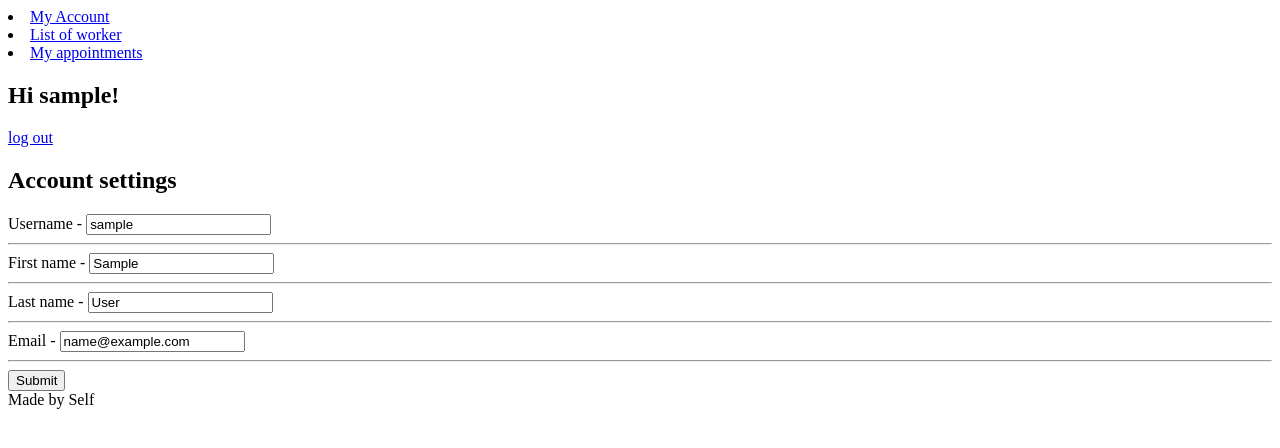
After one commit to self51/Customer-service, a Django app: page /accounts/settings/1/ in a window 1280 px wide. The commit adds this page. Shown: the top 448 px of the page. Run offline with Django 3.2, Linux system fonts and the light colour scheme; the visitor is signed in with stand-in values (Sample User, id 1); data comes from the database, SQL or seed files in the repository.

Commit message:
Added the ability to update user's data

```diff
--- a/customer_service/authentication/forms.py
+++ b/customer_service/authentication/forms.py
@@ -1,9 +1,10 @@
+from django.forms import ModelForm
 from django.contrib.auth.forms import UserCreationForm
+
 from .models import User
 
 
 class CustomerSignUpForm(UserCreationForm):
-
     def __init__(self, *args, **kwargs):
         super(CustomerSignUpForm, self).__init__(*args, **kwargs)
 
@@ -25,13 +26,12 @@ class CustomerSignUpForm(UserCreationForm):
 
 
 class WorkerSignUpForm(UserCreationForm):
-
     def __init__(self, *args, **kwargs):
         super(WorkerSignUpForm, self).__init__(*args, **kwargs)
 
     class Meta:
         model = User
-        fields = ('first_name', 'last_name', 'username', 'email', )
+        fields = ('first_name', 'last_name', 'username', 'email', 'provide_service', )
         labels = {
             'first_name': 'First name',
             'last_name': 'Last name',
@@ -45,3 +45,23 @@ class WorkerSignUpForm(UserCreationForm):
         if commit:
             user.save()
         return user
+
+
+class BaseUpdateForm(ModelForm):
+    def __init__(self, *args, **kwargs):
+        super(BaseUpdateForm, self).__init__(*args, **kwargs)
+
+    def save(self, commit=True):
+        return super().save(commit=commit)
+
+
+class WorkerUpdateForm(BaseUpdateForm):
+    class Meta:
+        model = User
+        fields = ('first_name', 'last_name', 'username', 'email', 'provide_service', )
+
+
+class CustomerUpdateForm(BaseUpdateForm):
+    class Meta:
+        model = User
+        fields = ('first_name', 'last_name', 'username', 'email', )
--- a/customer_service/authentication/urls.py
+++ b/customer_service/authentication/urls.py
@@ -3,12 +3,13 @@ from django.views.generic.base import TemplateView
 
 from .views import (SignUpView, CustomerSignUpView, WorkerSignUpView,
                     WorkerListView, CustomerListView, WorkerDetailView,
-                    CustomerDetailView,)
+                    CustomerDetailView, UserSettings, )
 
 
 app_name = 'authentication'
 urlpatterns = [
     path('account/', TemplateView.as_view(template_name='user/account.html'), name='account'),
+    path('settings/<int:pk>/', UserSettings.as_view(), name='settings'),
     path('select/', SignUpView.as_view(), name='select_user'),
     path('signup/customer/', CustomerSignUpView.as_view(), name='customer_signup'),
     path('signup/worker/', WorkerSignUpView.as_view(), name='worker_signup'),
--- a/customer_service/authentication/views.py
+++ b/customer_service/authentication/views.py
@@ -1,17 +1,34 @@
 from django.urls import reverse_lazy, reverse
 from django.http import HttpResponseRedirect
 from django.contrib.auth.mixins import LoginRequiredMixin
-from django.views.generic import (TemplateView, CreateView,
-                                  DetailView, ListView,)
+from django.views.generic import (TemplateView, CreateView, UpdateView,
+                                  DetailView, ListView, )
 
 from .models import User
-from .forms import CustomerSignUpForm, WorkerSignUpForm
+from .forms import (CustomerSignUpForm, WorkerSignUpForm,
+                    WorkerUpdateForm, CustomerUpdateForm, )
 
 from .services import ScheduleGenerate
 
 
 class SignUpView(TemplateView):
     template_name = 'registration/signup.html'
+
+
+class UserSettings(LoginRequiredMixin, UpdateView):
+    model = User
+    template_name = 'user/settings.html'
+    redirect_field_name = reverse_lazy('login')
+    success_url = reverse_lazy('authentication:account')
+
+    def get_form(self, form_class=None):
+        if self.request.user.is_customer:
+            form = super().get_form(CustomerUpdateForm)
+        else:
+            form = super().get_form(WorkerUpdateForm)
+
+        form.request = self.request
+        return form
 
 
 class CustomerSignUpView(CreateView):
@@ -56,12 +73,13 @@ class WorkerListView(ListView):
     template_name = 'user/workers.html'
 
     def get_queryset(self):
-        return User.objects.filter(is_worker=True)
+        return User.objects.filter(is_worker=True).exclude(provide_service__exact='')
 
 
-class CustomerDetailView(DetailView):
+class CustomerDetailView(LoginRequiredMixin, DetailView):
     context_object_name = 'customer'
     template_name = 'user/customer_detail.html'
+    redirect_field_name = reverse_lazy('login')
 
     def get_queryset(self):
         return User.objects.filter(is_customer=True)
--- a/customer_service/templates/base.html
+++ b/customer_service/templates/base.html
@@ -8,6 +8,7 @@
 
         {% if user.is_authenticated %}
             <nav>
+                <li><a href="{% url 'authentication:account' %}">My Account</a></li>
                 {% if user.is_worker %}
                     <li><a href="{% url 'worker:schedules' %}">My schedules</a></li>
                     <li><a href="{% url 'worker:locations' %}">My locations</a></li>
--- a/customer_service/templates/user/account.html
+++ b/customer_service/templates/user/account.html
@@ -7,10 +7,13 @@
 Username - {{ user.username }}<hr>
 First name - {{ user.first_name }}<hr>
 Last name - {{ user.last_name }}<hr>
+Email - {{ user.email }}<hr>
 Date joined - {{ user.date_joined }}<hr>
 
 {% if user.is_worker %}
     Provide service - {{ user.provide_service }}<hr>
 {% endif %}
 
+<a href="{% url 'authentication:settings' user.id %}" role="button">Settings</a>
+
 {% endblock %}
--- /dev/null
+++ b/customer_service/templates/user/settings.html
@@ -0,0 +1,26 @@
+{% extends "base.html" %}
+
+{% block content %}
+
+<h2>Account settings</h2>
+
+<form action="." method="post">
+    {% csrf_token %}
+
+    Username - {{ form.username }}<hr>
+    First name - {{ form.first_name }}<hr>
+    Last name - {{ form.last_name }}<hr>
+    Email - {{ form.email }}<hr>
+
+    {% if user.is_worker %}
+        Provide service - {{ form.provide_service }}<hr>
+    {% endif %}
+
+    {% if form.errors %}
+        <p>{{ form.errors }}</p>
+    {% endif %}
+
+    <button type="submit">Submit</button>
+</form>
+
+{% endblock %}
```
Lines whose indentation alone changed are shown as unchanged.
